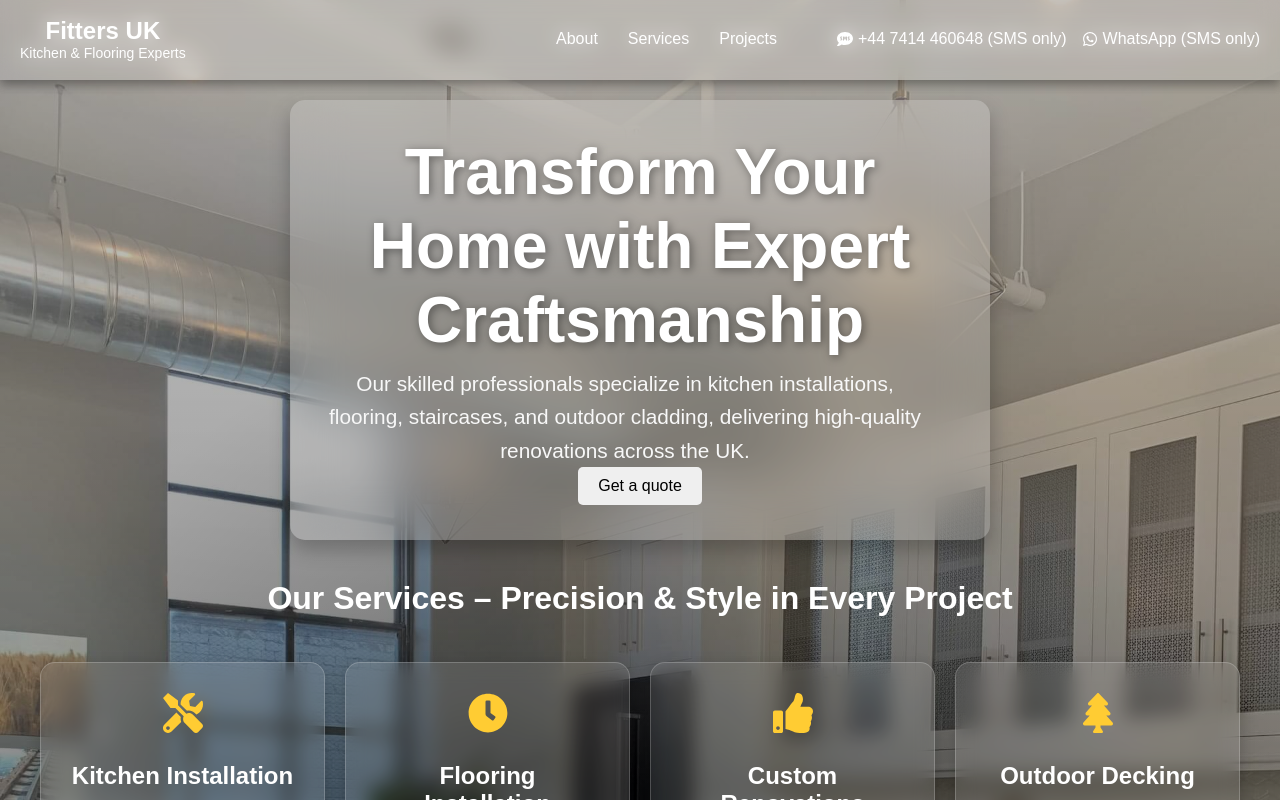
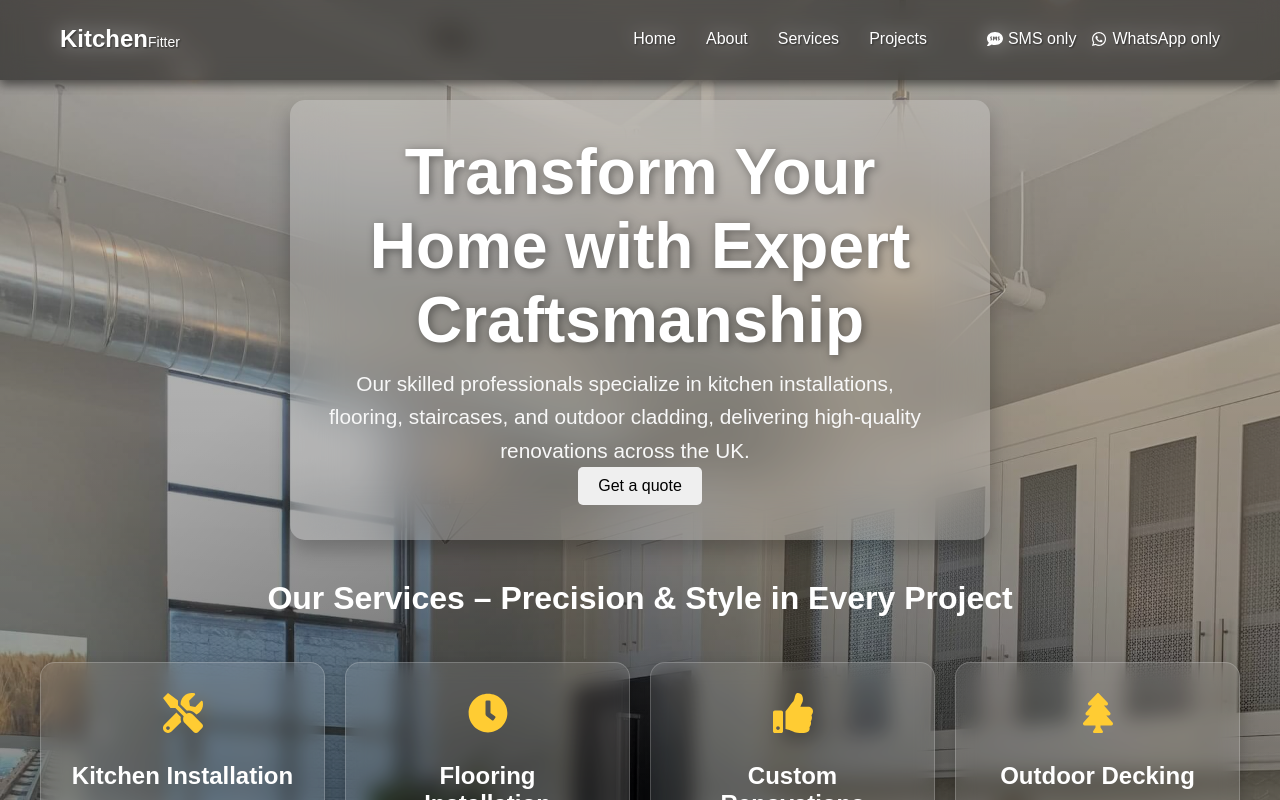
Before and after one commit to L11nas/kitchenfitter, a React (Vite) app: page / in a window 1280 px wide. Shown: the top 800 px of the page. Built offline with nearby package versions, Linux system fonts and the light colour scheme.

Commit message:
hm and visibility

```diff
--- a/src/components/Hero.jsx
+++ b/src/components/Hero.jsx
@@ -14,7 +14,7 @@ import {
 import project1 from '/assets/Kitchenimg/project5/25.jpg';
 import project2 from '/assets/Kitchenimg/project8/54.jpg';
 import project3 from '/assets/Kitchenimg/project1/36.jpg';
-import '../../src/components/styles/hero.css';
+import './styles/hero.css';
 
 export default function Hero() {
   useEffect(() => {
@@ -41,7 +41,8 @@ export default function Hero() {
 
   return (
     <>
-      <Navbar isModalOpen={isModalOpen} />
+      {!isModalOpen && <Navbar />}
+
       <section className='hero-container' role='banner'>
         <Modal
           isOpen={isModalOpen}
--- a/src/components/Navbar/Navbar.jsx
+++ b/src/components/Navbar/Navbar.jsx
@@ -1,128 +1,130 @@
-import { useState, useEffect, useRef } from 'react';
-import { Link } from 'react-router-dom';
-import { FaWhatsapp, FaBars, FaTimes, FaSms } from 'react-icons/fa';
+import React, { useState, useEffect } from 'react';
+import { Link, useLocation } from 'react-router-dom'; // Import useLocation
+import { FaWhatsapp, FaSms, FaBars, FaTimes } from 'react-icons/fa';
 import '../styles/navbar.css';
 
-export default function Navbar() {
-  const [menuOpen, setMenuOpen] = useState(false);
-  const menuRef = useRef(null); // Create a ref to the menu
+function Navbar() {
+  const [isMobileMenuOpen, setIsMobileMenuOpen] = useState(false);
+  const [isScrolled, setIsScrolled] = useState(false);
+  const location = useLocation(); // Get the current location
 
-  // Function to close the menu
-  const closeMenu = () => {
-    setMenuOpen(false);
+  const toggleMobileMenu = () => {
+    setIsMobileMenuOpen(!isMobileMenuOpen);
   };
 
   useEffect(() => {
-    // Function to handle clicks outside the menu
-    const handleClickOutside = (event) => {
-      if (
-        menuOpen &&
-        menuRef.current &&
-        !menuRef.current.contains(event.target)
-      ) {
-        closeMenu();
+    const handleScroll = () => {
+      if (window.scrollY > 50) {
+        setIsScrolled(true);
+      } else {
+        setIsScrolled(false);
       }
     };
 
-    // Add event listener when the component mounts
-    document.addEventListener('mousedown', handleClickOutside);
+    window.addEventListener('scroll', handleScroll);
 
-    // Remove event listener when the component unmounts
     return () => {
-      document.removeEventListener('mousedown', handleClickOutside);
+      window.removeEventListener('scroll', handleScroll);
     };
-  }, [menuOpen]); // Re-run effect when menuOpen changes
+  }, []);
+
+  const handleLogoClick = () => {
+    if (location.pathname === '/') {
+      // If already on the home page, reload the page
+      window.location.reload();
+    }
+  };
 
   return (
-    <nav className='navbar'>
-      <div className='navbar-container' role='navigation'>
-        {/* Logotipas */}
-        <Link to='/' className='logo' aria-label='Go to Home - Fitters UK'>
-          <div className='logo-main'>Fitters UK</div>
-          <div className='logo-sub'>Kitchen & Flooring Experts</div>
+    <nav className={`navbar ${isScrolled ? 'scrolled' : ''}`}>
+      <div className='navbar-container'>
+        <Link to='/' className='logo' onClick={handleLogoClick}>
+          {' '}
+          {/* Add onClick */}
+          <span className='logo-main'>Kitchen</span>
+          <span className='logo-sub'>Fitter</span>
         </Link>
 
-        {/* Desktop navigacija ir kontaktai */}
+        {/* Desktop Navigation */}
         <div className='desktop-nav'>
           <ul className='nav-links'>
             <li>
-              <Link to='/about' aria-label='About Us'>
-                About
-              </Link>
+              <Link to='/'>Home</Link>
             </li>
             <li>
-              <Link to='/services' aria-label='Our Services'>
-                Services
-              </Link>
+              <Link to='/about'>About</Link>
             </li>
             <li>
-              <Link to='/projects' aria-label='Our Projects'>
-                Projects
-              </Link>
+              <Link to='/services'>Services</Link>
+            </li>
+            <li>
+              <Link to='/projects'>Projects</Link>
             </li>
           </ul>
-
           <div className='contact-links'>
-            <div className='contact-link'>
-              <FaSms aria-label='SMS icon' title='Send SMS' />
-              <span className='contact-text'>+44 7414 460648 (SMS only)</span>
-            </div>
             <a
-              href='https://wa.me/447414460648'
+              href='sms:+37060000000'
+              className='contact-link'
               target='_blank'
-              rel='noreferrer'
+              rel='noopener noreferrer'
+            >
+              <FaSms /> SMS only
+            </a>
+            <a
+              href='https://wa.me/+37060000000'
               className='contact-link'
-              aria-label='Chat with us on WhatsApp'
+              target='_blank'
+              rel='noopener noreferrer'
             >
-              <FaWhatsapp />
-              <span className='contact-text'>WhatsApp (SMS only)</span>
+              <FaWhatsapp /> WhatsApp only
             </a>
           </div>
         </div>
 
-        {/* Mobilūs kontaktai ir hamburger */}
+        {/* Mobile Controls */}
         <div className='mobile-controls'>
           <div className='mobile-contacts'>
             <a
-              href='sms:+447414460648'
+              href='sms:+37060000000'
               className='mobile-contact-link'
-              aria-label='Send us an SMS'
+              target='_blank'
+              rel='noopener noreferrer'
             >
               <FaSms />
             </a>
             <a
-              href='https://wa.me/447414460648'
+              href='https://wa.me/+37060000000'
+              className='mobile-contact-link'
               target='_blank'
-              rel='noreferrer'
-              className='mobile-contact-link'
-              aria-label='Chat with us on WhatsApp'
+              rel='noopener noreferrer'
             >
-              <FaWhatsapp title='WhatsApp' />
+              <FaWhatsapp />
             </a>
           </div>
-
-          <div className='menu-toggle' onClick={() => setMenuOpen(!menuOpen)}>
-            {menuOpen ? <FaTimes size={24} /> : <FaBars size={24} />}
+          <div className='menu-toggle' onClick={toggleMobileMenu}>
+            {isMobileMenuOpen ? <FaTimes /> : <FaBars />}
           </div>
         </div>
 
-        {/* Mobilusis meniu */}
-        <ul
-          className={`mobile-menu ${menuOpen ? 'active' : ''}`}
-          ref={menuRef} // Attach the ref to the menu
-        >
+        {/* Mobile Menu */}
+        <ul className={`mobile-menu ${isMobileMenuOpen ? 'active' : ''}`}>
           <li>
-            <Link to='/about' onClick={closeMenu}>
+            <Link to='/' onClick={toggleMobileMenu}>
+              Home
+            </Link>
+          </li>
+          <li>
+            <Link to='/about' onClick={toggleMobileMenu}>
               About
             </Link>
           </li>
           <li>
-            <Link to='/services' onClick={closeMenu}>
+            <Link to='/services' onClick={toggleMobileMenu}>
               Services
             </Link>
           </li>
           <li>
-            <Link to='/projects' onClick={closeMenu}>
+            <Link to='/projects' onClick={toggleMobileMenu}>
               Projects
             </Link>
           </li>
@@ -131,3 +133,5 @@ export default function Navbar() {
     </nav>
   );
 }
+
+export default Navbar;
--- a/src/components/styles/App.css
+++ b/src/components/styles/App.css
@@ -68,6 +68,7 @@ button:hover {
   text-align: center;
   display: flex;
   flex-direction: column;
+  overflow-x: hidden;
 }
 
 /* ================= GLOBAL LAYOUT ================= */
--- a/src/components/styles/hero.css
+++ b/src/components/styles/hero.css
@@ -236,9 +236,10 @@
 
 @media (max-width: 480px) {
   .hero-content {
-    max-width: 90%;
-    margin: 100px auto 20px;
+    max-width: 100%;
+    margin: 90px auto 20px;
     padding: 20px;
+    margin-top: 40px;
   }
 
   .hero-content h1 {
--- a/src/components/styles/navbar.css
+++ b/src/components/styles/navbar.css
@@ -4,10 +4,14 @@
   left: 0;
   width: 100%;
   height: 80px;
-  background: rgba(255, 255, 255, 0.1); /* Skaidrumas */
-  backdrop-filter: blur(10px);
-  box-shadow: 0 4px 10px rgba(0, 0, 0, 0.2);
+  background: rgba(0, 0, 0, 0.3); /* Slightly darker background */
+  backdrop-filter: blur(10px); /* Add a blur effect */
+  box-shadow: 0 4px 10px rgba(0, 0, 0, 0.3);
   z-index: 1000;
+  transition: background-color 0.3s ease; /* Add a transition for smooth color change */
+}
+.navbar.scrolled {
+  background: rgba(0, 0, 0, 0.6); /* Darker background when scrolled */
 }
 
 .navbar-container {
@@ -15,12 +19,16 @@
   justify-content: space-between;
   align-items: center;
   position: relative;
+  max-width: 1200px; /* Add a max-width for better readability */
+  margin: 0 auto; /* Center the container */
+  width: 95%;
 }
 
 .logo {
   text-decoration: none;
   color: #fff;
   margin-left: 20px;
+  text-shadow: 1px 1px 2px rgba(0, 0, 0, 0.5); /* Add a text-shadow for better readability */
 }
 
 .logo-main {
@@ -51,11 +59,13 @@
   color: #fff;
   text-decoration: none;
   font-weight: 500;
-  transition: color 0.3s;
+  transition: color 0.3s, text-shadow 0.3s; /* Add a transition for text-shadow */
+  text-shadow: 1px 1px 2px rgba(0, 0, 0, 0.5); /* Add a text-shadow for better readability */
 }
 
 .nav-links a:hover {
   color: #f5a623;
+  text-shadow: 1px 1px 3px rgba(245, 166, 35, 0.8); /* Add a text-shadow for better readability */
 }
 
 .contact-links {
@@ -70,11 +80,13 @@
   gap: 5px;
   color: #fff;
   text-decoration: none;
-  transition: color 0.3s;
+  transition: color 0.3s, text-shadow 0.3s; /* Add a transition for text-shadow */
+  text-shadow: 1px 1px 2px rgba(0, 0, 0, 0.5); /* Add a text-shadow for better readability */
 }
 
 .contact-link:hover {
   color: #f5a623;
+  text-shadow: 1px 1px 3px rgba(245, 166, 35, 0.8); /* Add a text-shadow for better readability */
 }
 
 /* Mobilūs kontrolės elementai */
@@ -129,16 +141,31 @@
     top: 95%;
     left: 0;
     width: 95%;
-    background: rgba(0, 0, 0, 0.8); /* Pusiau permatomas sluoksnis */
-
+    background: linear-gradient(
+      180deg,
+      rgba(30, 30, 30, 0.85),
+      rgba(50, 50, 50, 0.75)
+    );
+    backdrop-filter: blur(20px);
     list-style: none;
     padding: 0;
     margin: 0;
     border-radius: 15px;
+    box-shadow: 0 4px 10px rgba(0, 0, 0, 0.6); /* Add a box-shadow */
+    opacity: 0;
+    transform: translateY(-20px);
+    transition: opacity 0.3s ease-out, transform 0.3s ease-out;
+    border: 1px solid rgba(255, 255, 255, 0.2);
   }
 
   .mobile-menu.active {
     display: block;
+    opacity: 1;
+    transform: translateY(0);
+  }
+  .mobile-menu a:hover {
+    color: #f5a623;
+    text-shadow: 1px 1px 5px rgba(245, 166, 35, 0.6);
   }
 
   .mobile-menu li {
@@ -151,6 +178,8 @@
     text-decoration: none;
     font-weight: 500;
     transition: color 0.3s;
+
+    text-shadow: 1px 1px 2px rgba(255, 255, 255, 0.2);
   }
 
   .mobile-menu a:hover {
@@ -161,3 +190,46 @@
     font-size: 12px;
   }
 }
+
+/* Extra small screens */
+@media (max-width: 480px) {
+  .navbar {
+    height: 60px; /* Reduce navbar height */
+    padding: 10px 15px; /* Reduce padding */
+  }
+
+  .logo-main {
+    font-size: 20px; /* Reduce logo size */
+  }
+
+  .logo-sub {
+    font-size: 10px; /* Reduce logo subtext size */
+  }
+
+  .mobile-contacts {
+    gap: 10px; /* Reduce gap between mobile contacts */
+    margin-right: 10px; /* Reduce right margin */
+  }
+
+  .mobile-contact-link svg {
+    width: 18px; /* Reduce icon size */
+    height: 18px;
+  }
+
+  .menu-toggle {
+    font-size: 20px; /* Reduce menu toggle size */
+  }
+
+  .mobile-menu {
+    top: 90%; /* Adjust mobile menu position */
+    width: 98%; /* Make mobile menu wider */
+  }
+
+  .mobile-menu li {
+    padding: 10px 15px; /* Reduce padding in mobile menu */
+  }
+
+  .mobile-menu a {
+    font-size: 14px; /* Reduce font size in mobile menu */
+  }
+}
--- a/src/components/styles/staircase.css
+++ b/src/components/styles/staircase.css
@@ -18,6 +18,7 @@
   font-size: 2.5rem;
   color: white;
   margin-bottom: 30px;
+  margin-top: 60px;
   text-shadow: 2px 2px 10px rgba(0, 0, 0, 0.5);
 }
 .category-navigation {
--- a/src/pages/about/About.jsx
+++ b/src/pages/about/About.jsx
@@ -72,6 +72,7 @@ const processSteps = [
 export default function About() {
   useEffect(() => {
     AOS.init({ duration: 1000 });
+    window.scrollTo(0, 0);
   }, []);
 
   return (
--- a/src/pages/projects/Projects.jsx
+++ b/src/pages/projects/Projects.jsx
@@ -1,3 +1,5 @@
+import React, { useEffect } from 'react';
+
 import { Link } from 'react-router-dom';
 import '../../components/styles/projects.css';
 import kitchenBg from '/assets/Kitchenimg/k3.jpg';
@@ -9,6 +11,9 @@ import backgroundImage from '/assets/valeria.jpg'; // ✅ Importuotas bendras fo
 import Reviews from '../../components/Reviews';
 
 export default function Projects() {
+  useEffect(() => {
+    window.scrollTo(0, 0);
+  }, []);
   const categories = [
     {
       title: 'Kitchen Installations',
--- a/src/pages/service/Services.jsx
+++ b/src/pages/service/Services.jsx
@@ -1,4 +1,5 @@
-import React from 'react';
+import React, { useEffect } from 'react';
+
 import '../../components/styles/services.css';
 import { FaBookmark } from 'react-icons/fa';
 import { Helmet } from 'react-helmet-async';
@@ -94,6 +95,9 @@ const services = [
 ];
 
 export default function ServiceCards() {
+  useEffect(() => {
+    window.scrollTo(0, 0);
+  }, []);
   return (
     <section className='services-hero-container'>
       {/* ✅ SEO: Page Title and Meta Description */}
```
Also changed, not shown: src/components/styles/modal.css (+65 -27 lines).
